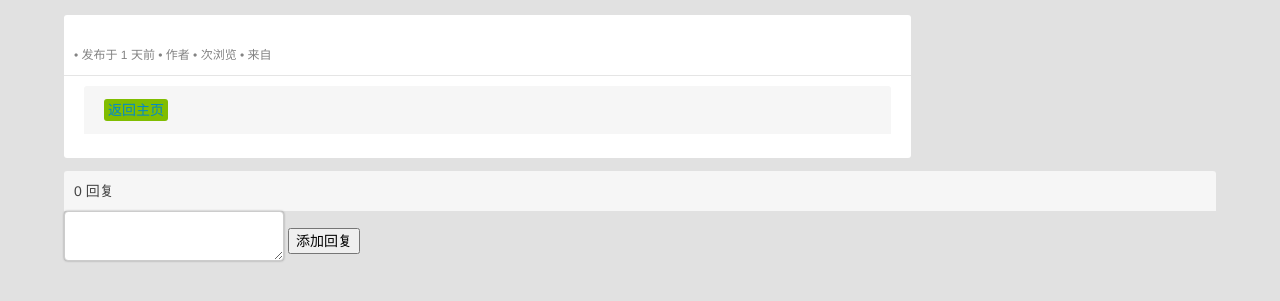
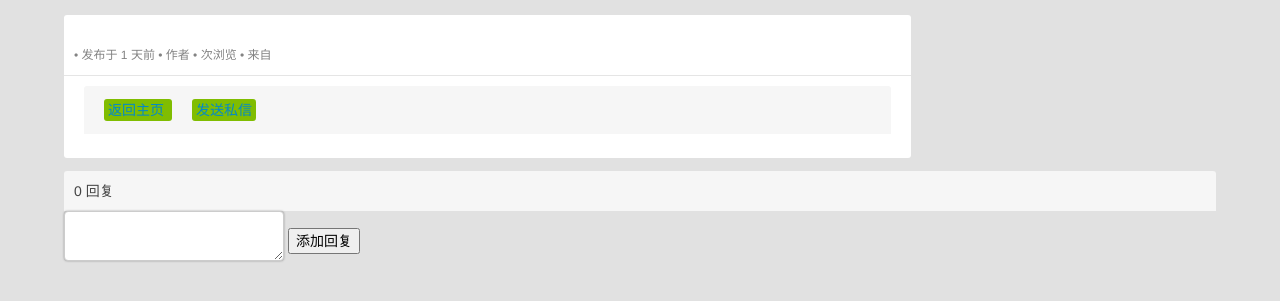
Before and after one commit to PJianHui/newbbs, a Flask app: template templates/topic/detail.html in a window 1280 px wide. Shown: the top 301 px of the page. Run offline with Flask 2, Linux system fonts and the light colour scheme; the template is opened without the code that fills it, so the values that code supplies are empty; some libraries are stand-ins or nearby versions.

Commit message:
小改动

```diff
--- a/templates/topic/detail.html
+++ b/templates/topic/detail.html
@@ -51,7 +51,10 @@
                    class="topic-tab current-tab">
                     返回主页
                 </a>
-
+                <a href="/mail"
+                   class="topic-tab current-tab">
+                    发送私信
+                </a>
                 {% for b in bs %}
                 <a href="/topic?board_id={{ b.id }}"
                    class="topic-tab current-tab">
@@ -76,6 +79,7 @@
         <div class='cell reply_area reply_item'>
             <div class='author_content'>
                 <a href="/user/leiwei1991" class="user_avatar">
+
 
                 </a>
                 <div class='user_info'>
```
